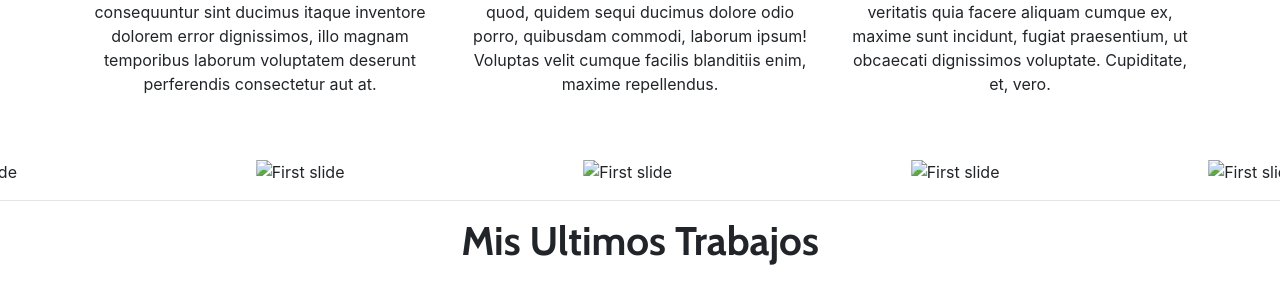
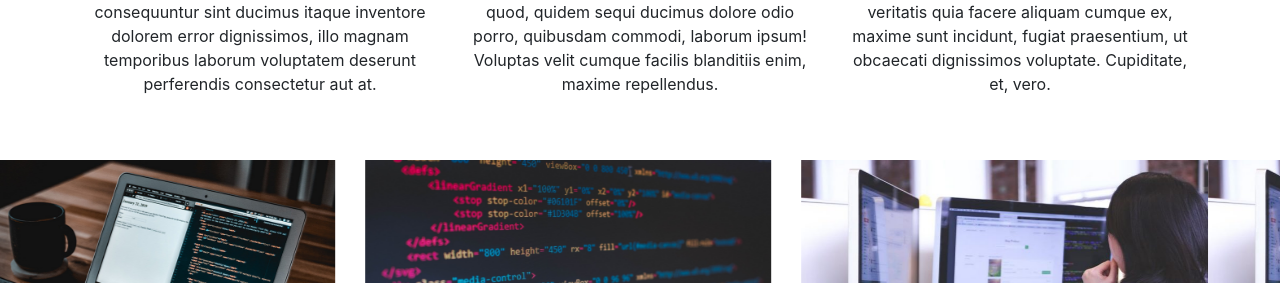
Before and after one commit to jenniferdiazz/miPortafolio, a plain HTML site: page index.html in a window 1280 px wide. Shown: the part 890-1173 px from the top of the page. Drawn offline with nearby package versions, Linux system fonts and the light colour scheme; a script that the page names is missing.

Commit message:
añadi imagenes al carrusel (slider)

```diff
--- a/index.html
+++ b/index.html
@@ -102,37 +102,35 @@
       <div class="carousel-inner">
         <div class="carousel-item active">
             <div class="row">
-                <div class="col-3">
-                    <img class="d-block w-100" src="assets/img/slider-1.png" alt="First slide">
+                <div class="col-4">
+                    <img class="d-block w-100" src="assets/img/1.jpg" alt="slide">
               </div>
-              <div class="col-3">
-                  <img class="d-block w-100" src="assets/img/slider-2.png" alt="First slide">
+              <div class="col-4">
+                  <img class="d-block w-100" src="assets/img/2.jpg" alt="slide">
             </div>
-            <div class="col-3">
-              <img class="d-block w-100" src="assets/img/slider-3.png" alt="First slide">
+            <div class="col-4">
+              <img class="d-block w-100" src="assets/img/3.jpg" alt="slide">
         </div>
-        <div class="col-3">
-          <img class="d-block w-100" src="assets/img/slider-4.png" alt="First slide">
-    </div>
+
             </div>
 
         </div>
         <div class="carousel-item">
-          <div class="row">
-              <div class="col-3">
-                  <img class="d-block w-100" src="assets/img/slider-5.png" alt="First slide">
+            <div class="row">
+                <div class="col-4">
+                    <img class="d-block w-100" src="assets/img/3.jpg" alt="slide">
+              </div>
+              <div class="col-4">
+                  <img class="d-block w-100" src="assets/img/2.jpg" alt="slide">
             </div>
-            <div class="col-3">
-                <img class="d-block w-100" src="assets/img/slider-6.png" alt="First slide">
-          </div>
-          <div class="col-3">
-            <img class="d-block w-100" src="assets/img/slider-7.png" alt="First slide">
-      </div>
-      <div class="col-3">
-        <img class="d-block w-100" src="assets/img/slider-8.png" alt="First slide">
-  </div>
-          </div>
+            <div class="col-4">
+              <img class="d-block w-100" src="assets/img/1.jpg" alt="slide">
         </div>
+
+            </div>
+
+        </div>
+
 
       </div>
       <a class="carousel-control-prev" href="#carouselExampleIndicators" role="button" data-slide="prev">
```
Also changed, not shown: assets/img/1.jpg (added), assets/img/2.jpg (added), assets/img/3.jpg (added).
